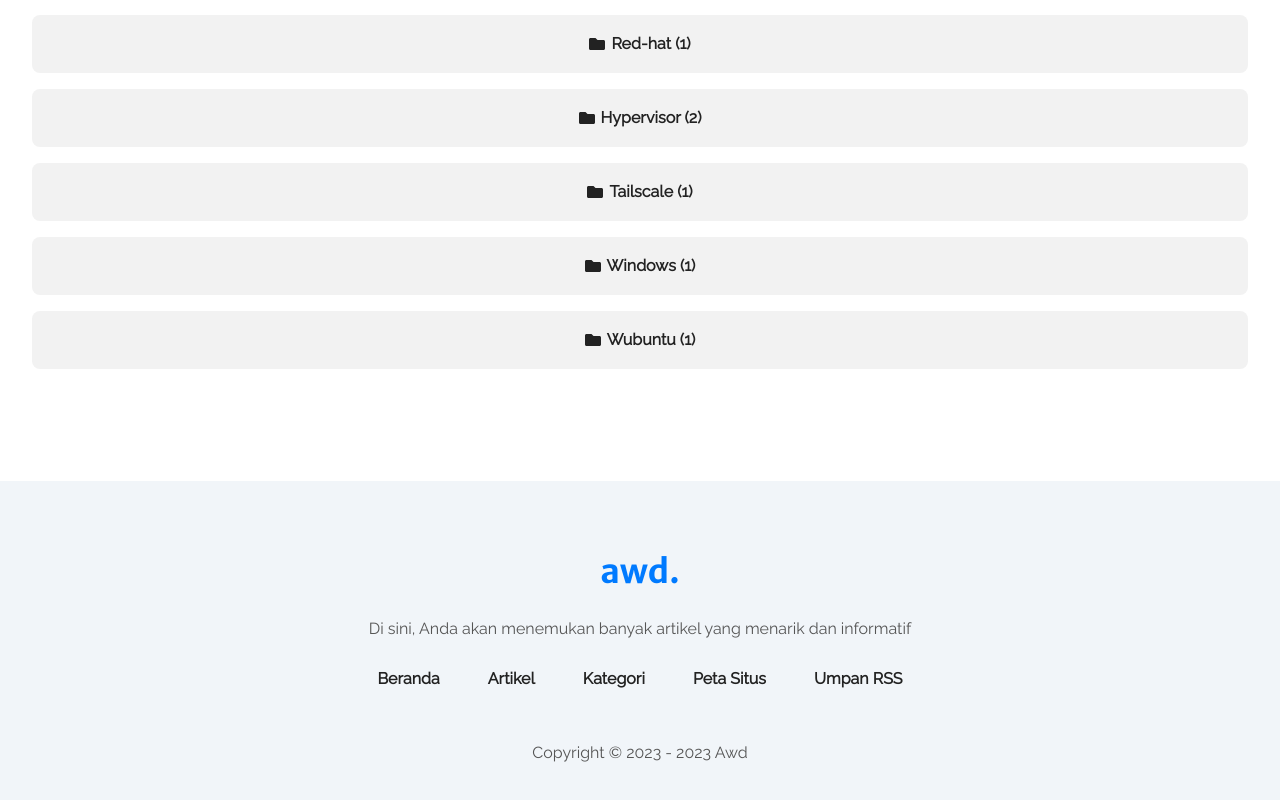
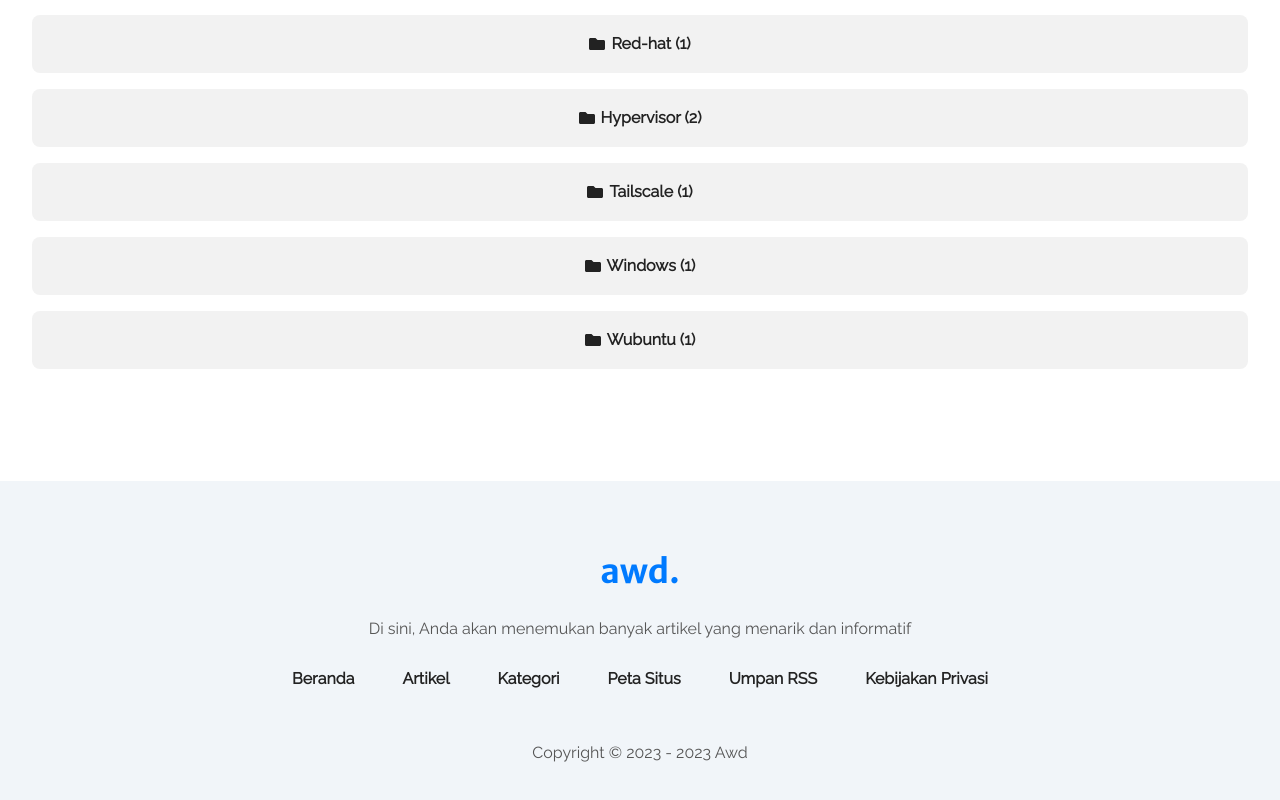
Before and after one commit to putuwahyu29/awd-artikel-old, a Next.js app: page /categories in a window 1280 px wide. Shown: the part 909-1709 px from the top of the page. Built offline with nearby package versions, Linux system fonts and the light colour scheme; what tailwind-bootstrap-grid would draw is missing.

Commit message:
Ubah Footer

```diff
--- a/config/menu.json
+++ b/config/menu.json
@@ -16,15 +16,33 @@
   "footer": [
     {
       "name": "Beranda",
-      "url": "/"
+      "url": "/",
+      "blank": false
     },
     {
       "name": "Artikel",
-      "url": "/posts"
+      "url": "/posts",
+      "blank": false
     },
     {
       "name": "Kategori",
-      "url": "/categories"
+      "url": "/categories",
+      "blank": false
+    },
+    {
+      "name": "Peta Situs",
+      "url": "/sitemap.xml",
+      "blank": true
+    },
+    {
+      "name": "Umpan RSS",
+      "url": "/rss.xml",
+      "blank": true
+    },
+    {
+      "name": "Kebijakan Privasi",
+      "url": "#",
+      "blank": false
     }
   ]
 }
--- a/layouts/partials/Footer.js
+++ b/layouts/partials/Footer.js
@@ -28,29 +28,13 @@ const Footer = () => {
               <Link
                 href={menu.url}
                 className="p-2 font-bold text-dark hover:text-primary dark:text-darkmode-light lg:p-4"
+                target={menu.blank ? "_blank" : ""}
               >
                 {menu.name}
               </Link>
             </li>
           ))}
-          <li className="inline-block">
-            <a
-              href="/sitemap.xml"
-              className="p-2 font-bold text-dark hover:text-primary dark:text-darkmode-light lg:p-4"
-              target="_blank"
-            >
-              Peta Situs
-            </a>
-          </li>
-          <li className="inline-block">
-            <a
-              href="/rss.xml"
-              className="p-2 font-bold text-dark hover:text-primary dark:text-darkmode-light lg:p-4"
-              target="_blank"
-            >
-              Umpan RSS
-            </a>
-          </li>
+
         </ul>
         {/* copyright */}
         {markdownify(
```
